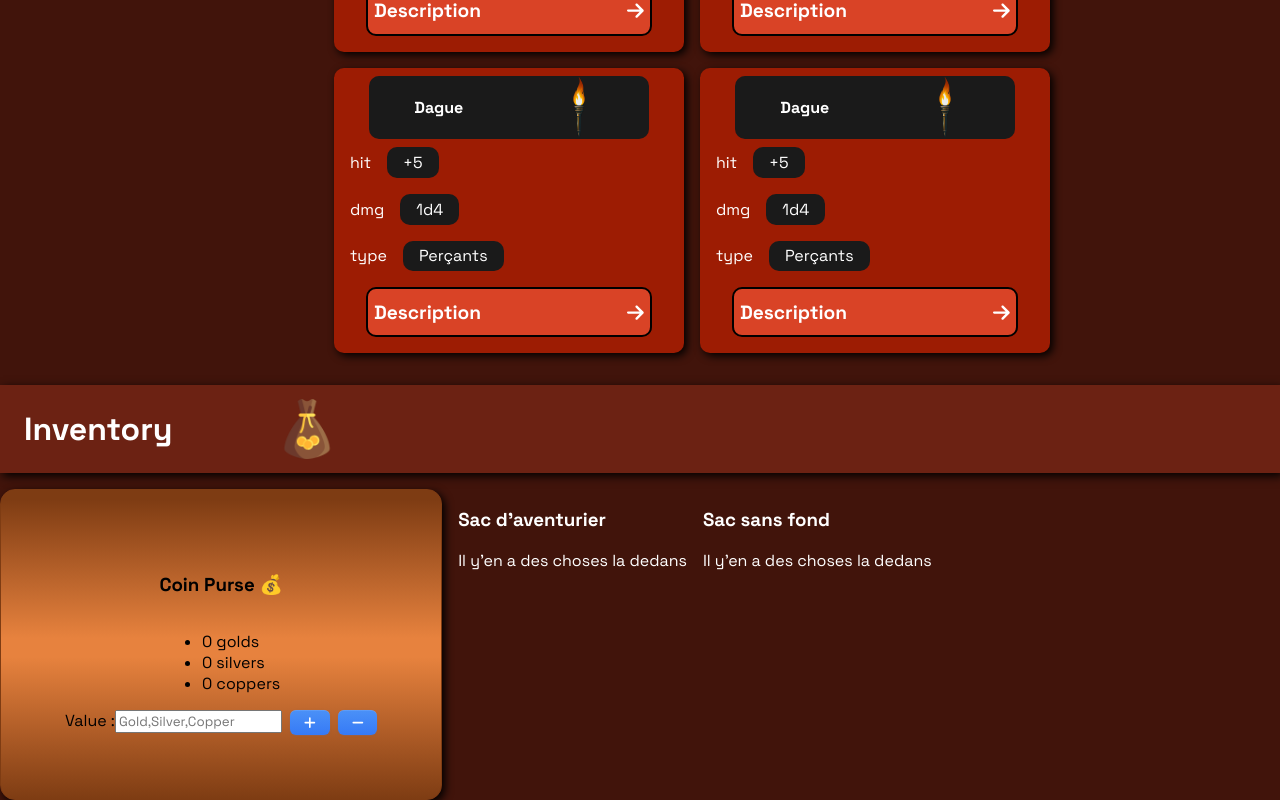
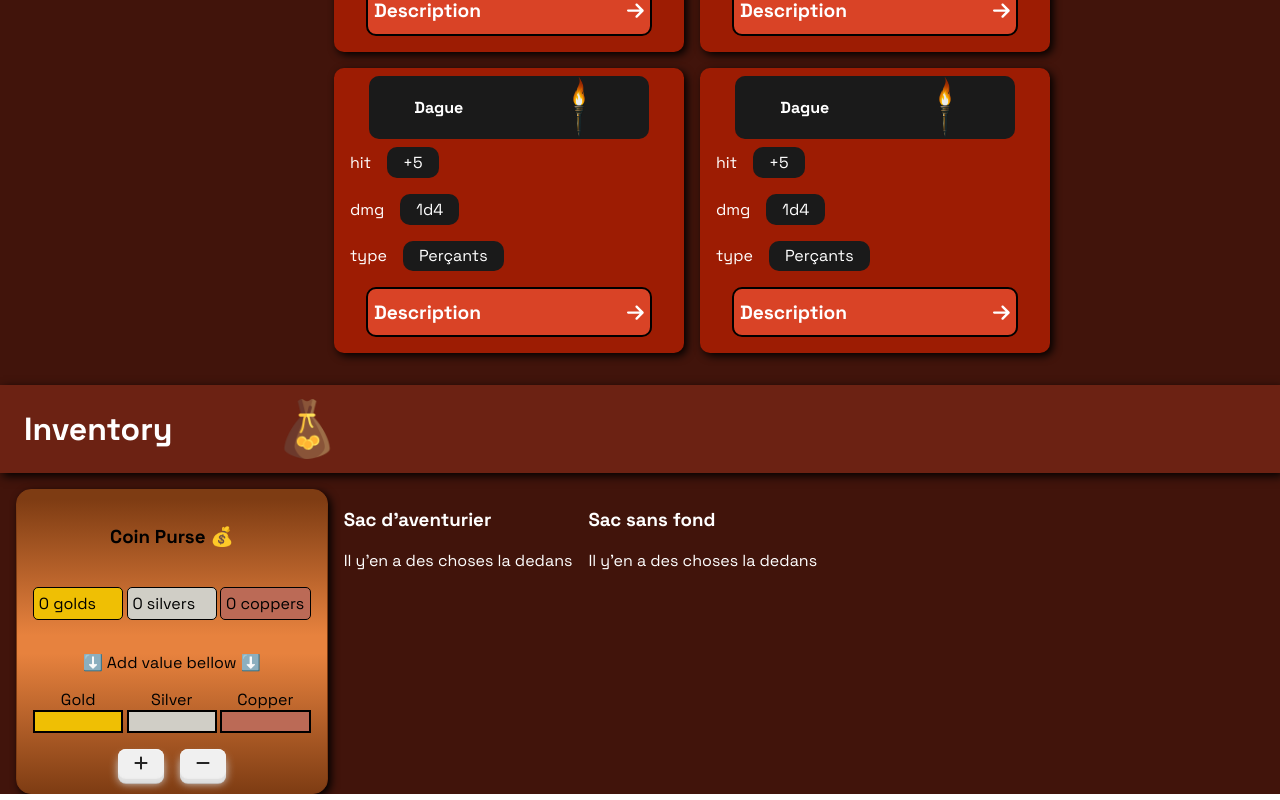
Before and after one commit to Firane/dnd, a React (Create React App) app: page /character in a window 1280 px wide. Shown: the part 940-1740 px from the top of the page. Built offline with nearby package versions, Linux system fonts and the light colour scheme.

Commit message:
coin purse done

```diff
--- a/src/App.css
+++ b/src/App.css
@@ -1,4 +1,55 @@
 @import url("https://fonts.googleapis.com/css2?family=Space+Grotesk:wght@300..700&display=swap");
+@keyframes buttonIconRotationEnable {
+  from {
+    transform: rotate(450deg);
+  }
+  to {
+    transform: rotate(0deg);
+  }
+}
+@keyframes buttonIconRotationDisable {
+  from {
+    transform: rotate(0deg);
+  }
+  to {
+    transform: rotate(450deg);
+  }
+}
+@keyframes warningBlink {
+  0% {
+    border: 2px solid black;
+  }
+  10% {
+    border: 2px solid red;
+  }
+  20% {
+    border: 2px solid black;
+  }
+  30% {
+    border: 2px solid red;
+  }
+  40% {
+    border: 2px solid black;
+  }
+  50% {
+    border: 2px solid red;
+  }
+  60% {
+    border: 2px solid black;
+  }
+  70% {
+    border: 2px solid red;
+  }
+  80% {
+    border: 2px solid black;
+  }
+  90% {
+    border: 2px solid red;
+  }
+  100% {
+    border: 2px solid black;
+  }
+}
 * {
   box-sizing: border-box;
   font-family: "Space Grotesk", sans-serif;
@@ -30,6 +81,10 @@ h1 {
   text-decoration: underline;
 }
 
+.warning {
+  animation: warningBlink 5s forwards;
+}
+
 @keyframes buttonIconRotationEnable {
   from {
     transform: rotate(450deg);
@@ -44,6 +99,41 @@ h1 {
   }
   to {
     transform: rotate(450deg);
+  }
+}
+@keyframes warningBlink {
+  0% {
+    border: 2px solid black;
+  }
+  10% {
+    border: 2px solid red;
+  }
+  20% {
+    border: 2px solid black;
+  }
+  30% {
+    border: 2px solid red;
+  }
+  40% {
+    border: 2px solid black;
+  }
+  50% {
+    border: 2px solid red;
+  }
+  60% {
+    border: 2px solid black;
+  }
+  70% {
+    border: 2px solid red;
+  }
+  80% {
+    border: 2px solid black;
+  }
+  90% {
+    border: 2px solid red;
+  }
+  100% {
+    border: 2px solid black;
   }
 }
 .spell {
@@ -357,11 +447,41 @@ h1 {
   align-items: center;
   box-shadow: 3px 3px 9px 0px #000000;
   color: black;
-  padding: 4rem;
+  padding: 1rem;
   border: 1px solid #7e3c13;
   border-radius: 15px;
   background: rgb(126, 60, 19);
   background: linear-gradient(180deg, rgb(126, 60, 19) 3%, rgb(231, 130, 62) 48%, rgb(231, 130, 62) 54%, rgb(126, 60, 19) 100%);
+}
+.inventory__content__coinpurse__list {
+  padding-left: 0;
+}
+.inventory__content__coinpurse__list > li {
+  margin-top: 0.3rem;
+  padding: 0.3rem;
+  border-radius: 5px;
+  list-style-type: none;
+}
+.inventory__content__coinpurse__list > li:nth-child(1) {
+  border: 1px solid black;
+  background: #efbf04;
+}
+.inventory__content__coinpurse__list > li:nth-child(1)::marker {
+  color: #efbf04;
+}
+.inventory__content__coinpurse__list > li:nth-child(2) {
+  border: 1px solid black;
+  background: #d0cec6;
+}
+.inventory__content__coinpurse__list > li:nth-child(2)::marker {
+  color: #d0cec6;
+}
+.inventory__content__coinpurse__list > li:nth-child(3) {
+  border: 1px solid black;
+  background: #bb6a56;
+}
+.inventory__content__coinpurse__list > li:nth-child(3)::marker {
+  color: #bb6a56;
 }
 .inventory__content__coinpurse__form {
   display: flex;
@@ -373,6 +493,9 @@ h1 {
   list-style-type: none;
   padding: 0;
   text-align: center;
+}
+.inventory__content__coinpurse__form__label__number {
+  border: 2px solid black;
 }
 .inventory__content__coinpurse__form__button {
   display: flex;
--- a/src/components/items/bag.tsx
+++ b/src/components/items/bag.tsx
@@ -1,4 +1,4 @@
-import { useEffect, useState, useRef } from "react";
+import React, { useEffect, useState, useRef, ReactEventHandler } from "react";
 import { FontAwesomeIcon } from "@fortawesome/react-fontawesome";
 import { library } from "@fortawesome/fontawesome-svg-core";
 import { faS, faPlus, faMinus } from "@fortawesome/free-solid-svg-icons";
@@ -17,14 +17,12 @@ export interface BagProps {
 
 function Bag({ bagData }: BagProps) {
   const [money, setMoney] = useState<number[]>([0, 0, 0]);
-  const inputRef = useRef<HTMLInputElement>(null);
+  const goldRef = useRef<HTMLInputElement | null>(null);
+  const silverRef = useRef<HTMLInputElement | null>(null);
+  const copperRef = useRef<HTMLInputElement | null>(null);
+  const [incom, setIncom] = useState<number[]>([0, 0, 0]);
   const [warningText, setWarningText] = useState<JSX.Element | null>(null);
-  // Il faudrait mettre un style dans un useState pour modifier la bordure du champ ou l'on renseigne la valeur ajoutee ou perdue
-  // const [valueStyle, setValueStyle] = useState<StandardShorthandProperties<string | number, string & {}>.textDecoration?: Property.TextDecoration<string | number> | undefined
-
-  useEffect(() => {
-    localStorage.setItem("money", JSON.stringify(money));
-  }, [money]);
+  const [inputWarning, setInputWarning] = useState<string | null>(null);
 
   /*
 Both of those 2 functions are made to calculate the golds i lose or win
@@ -40,6 +38,11 @@ because you can't have like 434243copper for 2golds
     let gold = money[0];
     let silver = money[1];
     let copper = money[2];
+    if (
+      window.confirm(
+        `You're about to add ${golds}gold(s) ${silvers}silver(s) and ${coppers}copper(s)`
+      )
+    ) {
       if (coppers + copper >= 100) {
         copper = coppers + copper - 100;
         silver++;
@@ -54,8 +57,10 @@ because you can't have like 434243copper for 2golds
       }
       gold = gold + golds;
       setMoney([gold, silver, copper]);
-    console.log(money);
       return [gold, silver, copper];
+    } else {
+      return;
+    }
   };
 
   const howManyGoldsILost = (
@@ -66,7 +71,11 @@ because you can't have like 434243copper for 2golds
     let gold = money[0];
     let silver = money[1];
     let copper = money[2];
-
+    if (
+      window.confirm(
+        `You're about to delete ${golds}gold(s) ${silvers}silver(s) and ${coppers}copper(s)`
+      )
+    ) {
       if (copper - coppers < 0) {
         copper = 100 + (copper - coppers);
         silver = silver - 1;
@@ -81,27 +90,83 @@ because you can't have like 434243copper for 2golds
       }
       gold = gold - golds;
       setMoney([gold, silver, copper]);
-    console.log(money);
       return [gold, silver, copper];
+    } else {
+      return;
+    }
   };
 
   const formatHandler = () => {
     setWarningText(
       <div
         style={{
-          color: "white",
+          color: "black",
           fontStyle: "italic",
           fontSize: ".8rem",
-          textDecoration: "underline",
+          textAlign: "left",
         }}
       >
-        Wrong format, please consider using : golds,silver,copper
+        Wrong format <br />
+        Silver and copper can't be higher than 99
       </div>
     );
-
+    setInputWarning("warning");
     setTimeout(() => {
       setWarningText(null);
+      setInputWarning(null);
     }, 5000);
+  };
+
+  const changeHandler = (
+    moneyTypeRef: React.MutableRefObject<HTMLInputElement | null>,
+    number: number
+  ) => {
+    if (
+      moneyTypeRef &&
+      moneyTypeRef.current &&
+      silverRef.current &&
+      copperRef.current
+    ) {
+      setIncom((prev) => {
+        if (prev) {
+          const newArray = [...prev];
+          newArray[number] = moneyTypeRef.current!.valueAsNumber;
+          return newArray;
+        } else {
+          return [0, 0, 0];
+        }
+      });
+    } else {
+      console.log("champs incomplets");
+    }
+  };
+
+  const clickHandler = (event: React.MouseEvent) => {
+    if (
+      incom &&
+      incom.every(Number.isFinite) &&
+      incom.length === 3 &&
+      incom[1] < 100 &&
+      incom[2] < 100 &&
+      event.currentTarget.id === "plusButton"
+    ) {
+      howManyGoldsIWon(incom[0], incom[1], incom[2]);
+    } else if (
+      incom &&
+      incom.every(Number.isFinite) &&
+      incom.length === 3 &&
+      incom[1] < 100 &&
+      incom[2] < 100 &&
+      event.currentTarget.id === "minusButton"
+    ) {
+      howManyGoldsILost(incom[0], incom[1], incom[2]);
+    } else {
+      formatHandler();
+    }
+    goldRef.current!.value = "0";
+    silverRef.current!.value = "0";
+    copperRef.current!.value = "0";
+    setIncom([0, 0, 0]);
   };
 
   const isCoinPurge = () => {
@@ -111,65 +176,77 @@ because you can't have like 434243copper for 2golds
           <h3 className="inventory__content__coinpurse__title">
             Coin Purse 💰
           </h3>
-          <ul className="inventory__content__coinpurse__content">
+          <ul className="inventory__content__coinpurse__list">
             <li>{money[0]} golds</li>
             <li>{money[1]} silvers</li>
             <li>{money[2]} coppers</li>
           </ul>
+          <div className="inventory__content__coinpurse__instruction">
+            ⬇️ Add value bellow ⬇️
+          </div>
           <form className="inventory__content__coinpurse__form">
-            <label className="inventory__content__coinpurse__form__label">
-              Value :
+            <div className="inventory__content__coinpurse__form__labels">
+              <label className="inventory__content__coinpurse__form__labels__goldLabel">
+                Gold
                 <input
-                className="inventory__content__coinpurse__form__label__number"
-                ref={inputRef}
-                type="text"
-                placeholder="Gold,Silver,Copper"
+                  className={`inventory__content__coinpurse__form__labels__goldLabel__number ${inputWarning}`}
+                  ref={goldRef}
+                  type="number"
+                  onChange={() => {
+                    changeHandler(goldRef, 0);
+                  }}
                 />
               </label>
-
+              <label className="inventory__content__coinpurse__form__labels__silverLabel">
+                Silver
+                <input
+                  className={`inventory__content__coinpurse__form__labels__silverLabel__number ${inputWarning}`}
+                  ref={silverRef}
+                  type="number"
+                  max={99}
+                  min={0}
+                  onChange={() => {
+                    changeHandler(silverRef, 1);
+                  }}
+                />
+              </label>
+              <label className="inventory__content__coinpurse__form__labels__copperLabel">
+                Copper
+                <input
+                  className={`inventory__content__coinpurse__form__labels__copperLabel__number ${inputWarning}`}
+                  ref={copperRef}
+                  type="number"
+                  max={99}
+                  min={0}
+                  onChange={() => {
+                    changeHandler(copperRef, 2);
+                  }}
+                />
+              </label>
+            </div>
+            <div className="inventory__content__coinpurse__form__buttons">
               <button
-              className="inventory__content__coinpurse__form__button"
+                className="inventory__content__coinpurse__form__buttons__button"
                 type="button"
+                id="plusButton"
                 onClick={(event: React.MouseEvent) => {
-                let valueArray = inputRef.current?.value.split(",").map(Number);
-                if (
-                  valueArray &&
-                  valueArray.every(Number.isFinite) &&
-                  valueArray.length === 3
-                ) {
-                  howManyGoldsIWon(valueArray[0], valueArray[1], valueArray[2]);
-                } else {
-                  console.log("error valueArray undefined");
-                  formatHandler();
-                }
+                  event.preventDefault();
+                  clickHandler(event);
                 }}
               >
                 <FontAwesomeIcon icon={faPlus} />
               </button>
               <button
-              className="inventory__content__coinpurse__form__button"
+                id="minusButton"
+                className="inventory__content__coinpurse__form__buttons__button"
                 type="button"
                 onClick={(event: React.MouseEvent) => {
-                let valueArray = inputRef.current?.value.split(",").map(Number);
-                if (
-                  valueArray &&
-                  valueArray.every(Number.isFinite) &&
-                  valueArray.length === 3
-                ) {
-                  howManyGoldsILost(
-                    valueArray[0],
-                    valueArray[1],
-                    valueArray[2]
-                  );
-                } else {
-                  formatHandler();
-                  console.log("error valueArray undefined");
-                  console.log(event.target);
-                }
+                  clickHandler(event);
                 }}
               >
                 <FontAwesomeIcon icon={faMinus} />
               </button>
+            </div>
           </form>
           {warningText}
         </div>
@@ -183,7 +260,6 @@ because you can't have like 434243copper for 2golds
       );
     }
   };
-
   return isCoinPurge();
 }
 
--- a/src/style/base/_normalize.scss
+++ b/src/style/base/_normalize.scss
@@ -1,4 +1,5 @@
 @import "../utils/variables";
+@import "../utils/animations";
 
 * {
   box-sizing: border-box;
@@ -35,3 +36,7 @@ h1 {
   font-weight: 600;
   text-decoration: underline;
 }
+
+.warning {
+  animation: warningBlink 5s forwards;
+}
--- a/src/style/components/_inventory.scss
+++ b/src/style/components/_inventory.scss
@@ -26,15 +26,14 @@
     flex-direction: row;
     column-gap: 1rem;
     &__coinpurse {
-      // height: 100%;
-      // aspect-ratio: 1/1;
+      margin-left: 1rem;
       display: flex;
       flex-direction: column;
       justify-content: center;
       align-items: center;
       box-shadow: 3px 3px 9px 0px #000000;
       color: black;
-      padding: 4rem;
+      padding: 1rem;
       border: 1px solid #7e3c13;
       border-radius: 15px;
       background: rgb(126, 60, 19);
@@ -45,37 +44,142 @@
         rgba(231, 130, 62, 1) 54%,
         rgba(126, 60, 19, 1) 100%
       );
+      &__list {
+        padding-left: 0;
+        display: flex;
+        flex-direction: row;
+        column-gap: 0.2rem;
+        justify-content: space-between;
+        width: 100%;
+        & > li {
+          margin-top: 0.3rem;
+          padding: 0.3rem;
+          border-radius: 5px;
+          list-style-type: none;
+          width: 33%;
+          &:nth-child(1) {
+            border: 1px solid black;
+            background: #efbf04;
+            &::marker {
+              color: #efbf04;
+            }
+          }
+          &:nth-child(2) {
+            border: 1px solid black;
+            background: #d0cec6;
+            &::marker {
+              color: #d0cec6;
+            }
+          }
+          &:nth-child(3) {
+            border: 1px solid black;
+            background: #bb6a56;
+            &::marker {
+              color: #bb6a56;
+            }
+          }
+        }
+      }
+      &__instruction {
+        margin: 1rem;
+      }
       &__form {
         display: flex;
-        flex-direction: row;
-        column-gap: 0.5rem;
-        &__content {
-          list-style-type: none;
-          padding: 0;
-          text-align: center;
+        flex-direction: column;
+        justify-content: center;
+        align-items: center;
+        row-gap: 1rem;
+        width: 100%;
+        &__labels {
+          display: flex;
+          justify-content: space-between;
+          align-items: center;
+          column-gap: 0.2rem;
+          width: 100%;
+          &__goldLabel,
+          &__silverLabel,
+          &__copperLabel {
+            display: flex;
+            flex-direction: column;
+            justify-content: center;
+            align-items: center;
+            width: 33%;
+            &__number {
+              border: 2px solid black;
+              // width: 70px;
+              width: 100%;
+              text-align: center;
+            }
+          }
+          &__goldLabel {
+            &__number {
+              background: #efbf04;
+            }
+          }
+          &__silverLabel {
+            &__number {
+              background: #d0cec6;
+            }
+          }
+          &__copperLabel {
+            &__number {
+              background: #bb6a56;
+            }
+          }
         }
-        &__button {
+        &__buttons {
           display: flex;
-          flex-direction: column;
-          align-items: center;
-          padding: 6px 14px;
-          font-family: -apple-system, BlinkMacSystemFont, "Roboto", sans-serif;
-          border-radius: 6px;
-          border: none;
+          flex-direction: row;
+          justify-content: center;
+          width: 100%;
+          column-gap: 1rem;
+          &__button {
+            display: flex;
+            flex-direction: column;
+            align-items: center;
+            position: relative;
+            font: inherit;
+            background-color: #f0f0f0;
+            border: 0;
+            color: #242424;
+            border-radius: 0.5em;
+            font-size: 1rem;
+            padding: 0.375em 1em;
+            font-weight: 600;
+            text-shadow: 0 0.0625em 0 #fff;
+            box-shadow: inset 0 0.0625em 0 0 #f4f4f4, 0 0.0625em 0 0 #efefef,
+              0 0.125em 0 0 #ececec, 0 0.25em 0 0 #e0e0e0,
+              0 0.3125em 0 0 #dedede, 0 0.375em 0 0 #dcdcdc,
+              0 0.425em 0 0 #cacaca, 0 0.425em 0.5em 0 #cecece;
+            transition: 0.25s ease;
+            pointer: cursor;
+            touch-action: manipulation;
+            -webkit-tap-highlight-color: rgba(0, 0, 0, 0);
+            cursor: pointer;
 
-          color: #fff;
-          background: linear-gradient(180deg, #4b91f7 0%, #367af6 100%);
-          background-origin: border-box;
-          box-shadow: 0px 0.5px 1.5px rgba(54, 122, 246, 0.25),
-            inset 0px 0.8px 0px -0.25px rgba(255, 255, 255, 0.2);
-          user-select: none;
-          -webkit-user-select: none;
-          touch-action: manipulation;
-          &:hover {
-            box-shadow: inset 0px 0.8px 0px -0.25px rgba(255, 255, 255, 0.2),
-              0px 0.5px 1.5px rgba(54, 122, 246, 0.25),
-              0px 0px 0px 3.5px rgba(58, 108, 217, 0.5);
-            outline: 0;
+            &:active,
+            &:hover {
+              transform: translateY(0.225em);
+              box-shadow: inset 0 0.03em 0 0 #f4f4f4, 0 0.03em 0 0 #efefef,
+                0 0.0625em 0 0 #ececec, 0 0.125em 0 0 #e0e0e0,
+                0 0.125em 0 0 #dedede, 0 0.2em 0 0 #dcdcdc,
+                0 0.225em 0 0 #cacaca, 0 0.225em 0.375em 0 #cecece;
+              &:after {
+                height: calc(100% + 0.225em);
+              }
+            }
+
+            &:after {
+              position: absolute;
+              content: "";
+              display: block;
+              width: 100%;
+              height: calc(100% + 0.375em);
+              top: 0;
+              left: 0;
+              background-color: transparent;
+              transition: height 0.25s ease;
+            }
           }
         }
       }
--- a/src/style/pages/styles.css
+++ b/src/style/pages/styles.css
@@ -1,3 +1,54 @@
+@keyframes buttonIconRotationEnable {
+  from {
+    transform: rotate(450deg);
+  }
+  to {
+    transform: rotate(0deg);
+  }
+}
+@keyframes buttonIconRotationDisable {
+  from {
+    transform: rotate(0deg);
+  }
+  to {
+    transform: rotate(450deg);
+  }
+}
+@keyframes warningBlink {
+  0% {
+    border: 2px solid black;
+  }
+  10% {
+    border: 2px solid red;
+  }
+  20% {
+    border: 2px solid black;
+  }
+  30% {
+    border: 2px solid red;
+  }
+  40% {
+    border: 2px solid black;
+  }
+  50% {
+    border: 2px solid red;
+  }
+  60% {
+    border: 2px solid black;
+  }
+  70% {
+    border: 2px solid red;
+  }
+  80% {
+    border: 2px solid black;
+  }
+  90% {
+    border: 2px solid red;
+  }
+  100% {
+    border: 2px solid black;
+  }
+}
 * {
   box-sizing: border-box;
   font-family: "Space Grotesk", sans-serif;
@@ -27,4 +78,8 @@ h1 {
   font-style: italic;
   font-weight: 600;
   text-decoration: underline;
+}
+
+.warning {
+  animation: warningBlink 5s forwards;
 }/*# sourceMappingURL=styles.css.map */
--- a/src/style/utils/_animations.scss
+++ b/src/style/utils/_animations.scss
@@ -15,3 +15,39 @@
     transform: rotate(450deg);
   }
 }
+
+@keyframes warningBlink {
+  0% {
+    border: 2px solid black;
+  }
+  10% {
+    border: 2px solid red;
+  }
+  20% {
+    border: 2px solid black;
+  }
+  30% {
+    border: 2px solid red;
+  }
+  40% {
+    border: 2px solid black;
+  }
+  50% {
+    border: 2px solid red;
+  }
+  60% {
+    border: 2px solid black;
+  }
+  70% {
+    border: 2px solid red;
+  }
+  80% {
+    border: 2px solid black;
+  }
+  90% {
+    border: 2px solid red;
+  }
+  100% {
+    border: 2px solid black;
+  }
+}
```
Also changed, not shown: 2 other files (tests, documents, lock files or other folders). Lines whose indentation alone changed are shown as unchanged.
